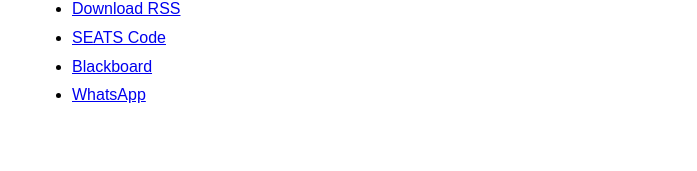
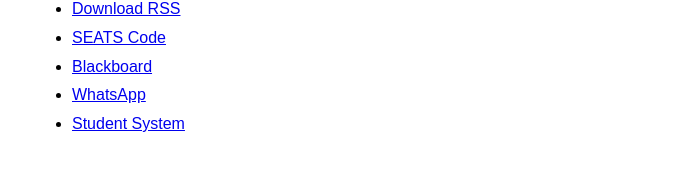
Before and after one commit to david2005yun/david2005yun.github.io, a Jekyll site: the page built from index.md, in a window 1280 px wide. Shown: the part 675-846 px from the top of the page, without its empty margins (288-985 px from the left). Built offline with Jekyll 4.4.1, drawn with Linux system fonts in a browser that asks for light colours.

Commit message:
Update menu.yml

```diff
--- a/_data/menu.yml
+++ b/_data/menu.yml
@@ -32,3 +32,5 @@
     url: https://online.manchester.ac.uk/
   - title: WhatsApp
     url: https://web.whatsapp.com/
+  - title: Student System
+    url: https://studentadmin.manchester.ac.uk/CSPROD/signon.html/
```
